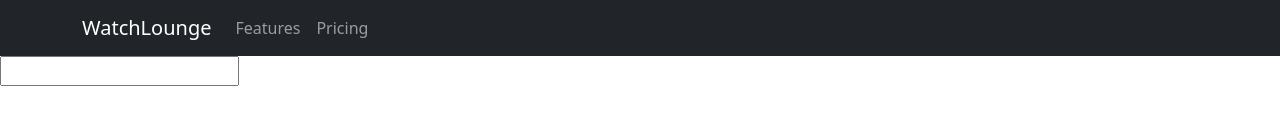
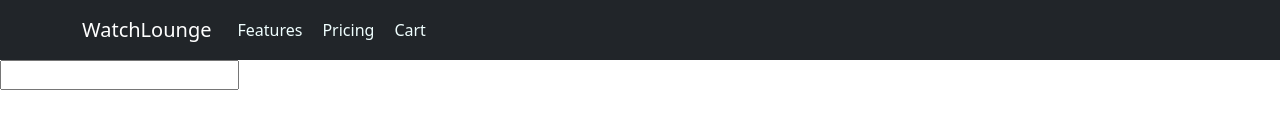
Before and after one commit to tead1234/react-shop, a React (Create React App) app: page /pricing in a window 1280 px wide. Shown: the top 133 px of the page. Built offline with nearby package versions, Linux system fonts and the light colour scheme.

Commit message:
에러 1: 이미지클릭시 가격표시 Ok 2. 장바구니 저장기능 ok

```diff
--- a/package.json
+++ b/package.json
@@ -3,7 +3,7 @@
   "version": "0.1.0",
   "private": true,
   "dependencies": {
-    "@reduxjs/toolkit": "^1.8.3",
+    "@reduxjs/toolkit": "^1.8.4",
     "@testing-library/jest-dom": "^5.16.4",
     "@testing-library/react": "^13.3.0",
     "@testing-library/user-event": "^13.5.0",
@@ -15,6 +15,7 @@
     "react-redux": "^8.0.2",
     "react-router-dom": "^6.3.0",
     "react-scripts": "5.0.1",
+    "styled-components": "^5.3.5",
     "web-vitals": "^2.1.4"
   },
   "scripts": {
--- a/src/App.css
+++ b/src/App.css
@@ -6,7 +6,6 @@
   height: 40vmin;
   pointer-events: none;
 }
-
 
 @media (prefers-reduced-motion: no-preference) {
   .App-logo {
@@ -35,6 +34,9 @@
   opacity: 1;
   transition: opacity 1s;
 }
+Link{
+  color:cadetblue;
+}
 
 @keyframes App-logo-spin {
   from {
--- a/src/App.js
+++ b/src/App.js
@@ -15,6 +15,7 @@ import FeaturesPage from './featurespage.js'
 import CartPage from './cart.js';
 import{Routes, Route, Link, Outlet, useNavigate} from 'react-router-dom'
 import axios from 'axios'
+import styled from 'styled-components';
 function App() {
   let[watch, setwatch] = useState(data)
   let[cnt, setcnt] = useState(0);
@@ -39,9 +40,9 @@ function App() {
       <Route path='/pricing' element={<><ColorSchemesExample></ColorSchemesExample><Pricepage watch={watch} ></Pricepage></>}>
       {/* 라우트 안에 세부 경로를 만들수 있음 이때 /쓰지 않음 자동으로 생성   */}
       {/* 이떄 부모페이지를 컴포넌트화 시킨다음 아울렛을 써줘야함 */}
-        <Route path="1" element={<>150000000(vat별도).</>}></Route>
-        <Route path="2" element={<>80000000(vat별도).</>}></Route>
-        <Route path="3" element={<>100000000(vat별도).</>}></Route>
+        <Route path="0" element={<>150000000(vat별도).</>}></Route>
+        <Route path="1" element={<>80000000(vat별도).</>}></Route>
+        <Route path="2" element={<>100000000(vat별도).</>}></Route>
       </Route>
       <Route path='*' element={<>없는 페이지 입니다.</>}></Route>
     </Routes>
@@ -98,14 +99,21 @@ function ChangeTab(props) {
 }
 
 function ColorSchemesExample() {
+  const StyledLink = styled(Link)`
+                  color: Azure;
+                  text-decoration: none;
+                  padding : 10px;
+  `;
   return (
     <>
       <Navbar bg="dark" variant="dark">
         <Container>
           <Navbar.Brand href="/">WatchLounge</Navbar.Brand>
           <Nav className="me-auto">
-            <Nav.Link href="/features" >Features</Nav.Link>
-            <Nav.Link href="/pricing">Pricing</Nav.Link>
+            {/* 근본적으로 여기서 새로고침이 된다 야발 */}
+            <StyledLink to="/features" >Features</StyledLink>
+            <StyledLink to="/pricing">Pricing</StyledLink>
+            <StyledLink to="/cart">Cart</StyledLink>
           </Nav>
         </Container>
       </Navbar>
@@ -119,13 +127,6 @@ function ResponsiveAutoExample(props) {
       <Row>
         {/* map에선 ()만 쓰임 */}
         {/* 알림창 */}
-        {
-          props.Swit?
-          <div>
-            <h1> 로딩중입니다. </h1>
-          </div>:
-          null
-        }
         {
           props.watch.map((a)=>(
           <Col sm>
--- a/src/pricepage.js
+++ b/src/pricepage.js
@@ -8,7 +8,6 @@ function Pricepage(props){
     let [inputAlert, setinputAlert] = useState(false);
     let [inputValue, setinputValue] = useState('')
     let dispatch = useDispatch()
-    let SavedItem = useSelector((state)=>{return state.SavedItem});
     const inputalert = (event)=>{
         setinputValue(event.target.value);
 
@@ -43,10 +42,11 @@ function Pricepage(props){
     // 일종의 스위치로 만들어야됨
     useEffect(()=>{
        isNaN(inputValue)? setinputAlert(true) : setinputAlert(false)
-       console.log(inputAlert)
     }, [inputValue])
     // return clean up 함수 == > 재랜더링이 계속되니깐 기존 코드 정리용 함수
-
+    useEffect(()=>{
+        localStorage.setItem("watched", JSON.stringify([]));
+    })
     return(
         <>
         {
@@ -78,7 +78,13 @@ function Pricepage(props){
                         <div className='pricepage-info'>
                             <h2>가격 확인</h2>
                             <button onClick={()=>{
-                                dispatch(addCart({id : 8, name : 'Grey Yghfordan', count : 1}))
+                                dispatch(addCart(a))
+                                let watched = localStorage.getItem('watched')
+                                localStorage.removeItem("watched")
+                                console.log(watched)
+                                let copy = JSON.parse(watched)
+                                copy.push(a.title);
+                                localStorage.setItem("watched2", JSON.stringify(copy))
                             }}>
                                 장바구니 담기
                             </button>
```
Also changed, not shown: 1 other file (tests, documents, lock files or other folders).
